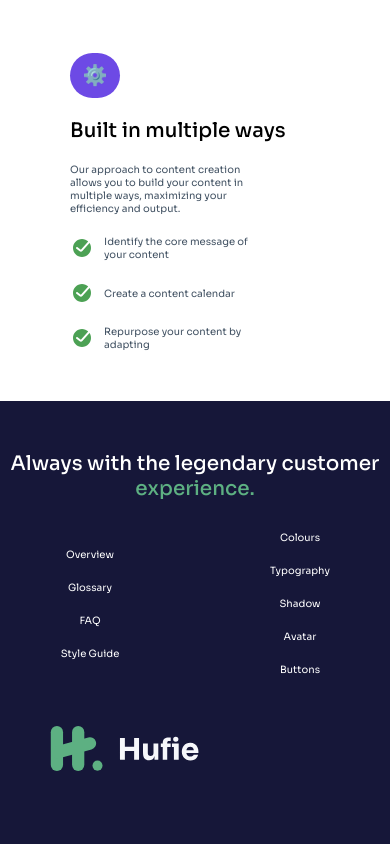
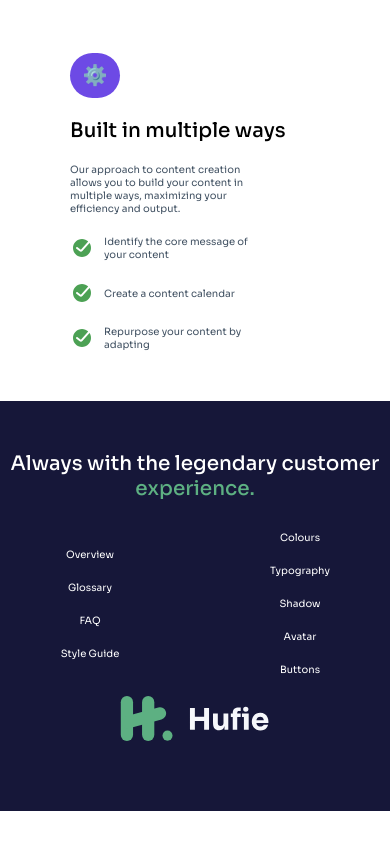
Before and after one commit to dreamer-6/Hufie-Page, a plain HTML site: page index.html in a window 390 px wide. Shown: the part 3420-4264 px from the top of the page. After the commit the page ends 4231 px from the top, so only its background shows below. Drawn offline with Linux system fonts and the light colour scheme.

Commit message:
Update styles.css

```diff
--- a/styles.css
+++ b/styles.css
@@ -307,7 +307,8 @@ footer img{
         text-align: center;
     }
     footer img{
-        text-align: center;
+        display: block;
+        margin: 2em auto;
     }
 }
 @media screen and (max-width:360px) {
```
